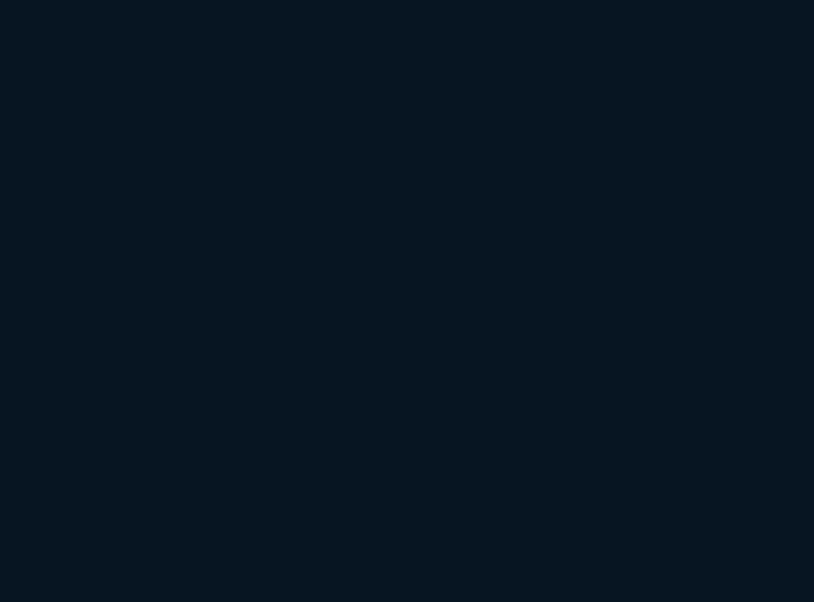
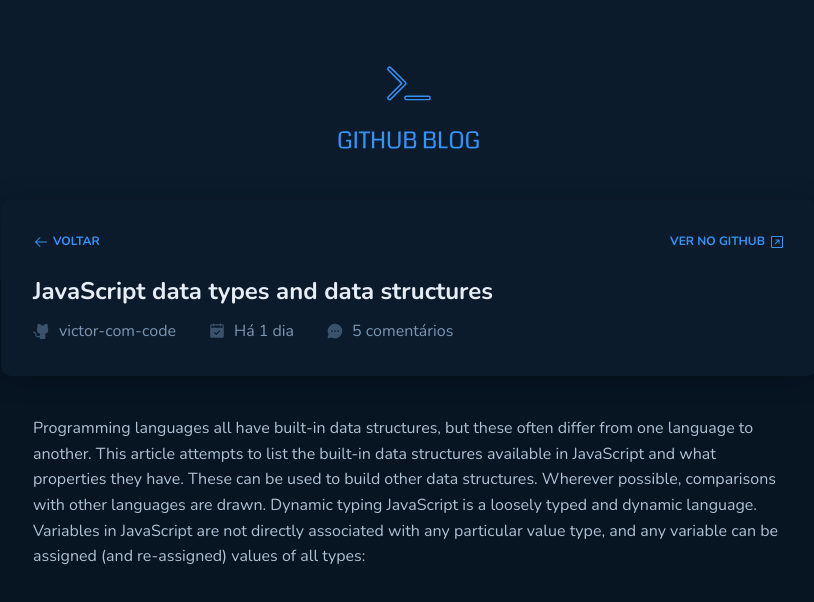
Before and after one commit to victor-com-code/Github-Blog, a React (Vite) app: page /post in a window 1280 px wide. Before the commit this address had no page. Shown: the top 602 px of the page, without its empty margins (231-1045 px from the left). Built offline with nearby package versions, Linux system fonts and the light colour scheme.

Commit message:
Estrutura visual - Estilizando página de post

```diff
--- a/src/Router.tsx
+++ b/src/Router.tsx
@@ -1,12 +1,14 @@
 import { Route, Routes } from 'react-router-dom'
 import { Blog } from './pages/Blog'
 import { DefaultLayout } from './layouts/DefaultLayouts'
+import { Post } from './pages/Post'
 
 export function Router() {
   return (
     <Routes>
       <Route path="/" element={<DefaultLayout />}>
         <Route path="/" element={<Blog />} />
+        <Route path="/post" element={<Post />} />
       </Route>
     </Routes>
   )
--- /dev/null
+++ b/src/pages/Post/index.tsx
@@ -0,0 +1,60 @@
+import {
+  ArrowLeft,
+  ArrowSquareUpRight,
+  CalendarCheck,
+  ChatCircleDots,
+  GithubLogo,
+} from '@phosphor-icons/react'
+import {
+  PostContainer,
+  PostContent,
+  PostHeader,
+  PostInfo,
+  PostLinks,
+} from './styles'
+import { TitleL } from '../../styles/titles'
+
+export function Post() {
+  return (
+    <PostContainer>
+      <PostHeader>
+        <PostLinks>
+          <a href="">
+            <ArrowLeft size={16} /> voltar
+          </a>
+          <a href="" target="_blank">
+            ver no github
+            <ArrowSquareUpRight size={16} />
+          </a>
+        </PostLinks>
+
+        <TitleL>JavaScript data types and data structures</TitleL>
+
+        <PostInfo>
+          <span>
+            <GithubLogo size={18} weight="fill" />
+            victor-com-code
+          </span>
+          <span>
+            <CalendarCheck size={18} weight="fill" />
+            Há 1 dia
+          </span>
+          <span>
+            <ChatCircleDots size={18} weight="fill" />5 comentários
+          </span>
+        </PostInfo>
+      </PostHeader>
+
+      <PostContent>
+        Programming languages all have built-in data structures, but these often
+        differ from one language to another. This article attempts to list the
+        built-in data structures available in JavaScript and what properties
+        they have. These can be used to build other data structures. Wherever
+        possible, comparisons with other languages are drawn. Dynamic typing
+        JavaScript is a loosely typed and dynamic language. Variables in
+        JavaScript are not directly associated with any particular value type,
+        and any variable can be assigned (and re-assigned) values of all types:
+      </PostContent>
+    </PostContainer>
+  )
+}
--- /dev/null
+++ b/src/pages/Post/styles.ts
@@ -0,0 +1,78 @@
+import { styled } from 'styled-components'
+
+export const PostContainer = styled.article`
+  width: 100%;
+  max-width: 864px;
+  margin: 4rem auto;
+  padding: 0 1.5rem;
+
+  display: flex;
+  flex-direction: column;
+`
+
+export const PostHeader = styled.header`
+  display: flex;
+  flex-direction: column;
+
+  margin-top: -9rem;
+  background: ${(props) => props.theme['base-profile']};
+  box-shadow: 0px 2px 28px 0px rgba(0, 0, 0, 0.2);
+  border-radius: 10px;
+  padding: 2rem;
+
+  h1 {
+    color: ${(props) => props.theme['base-title']};
+    margin: 1.25rem 0 0.5rem;
+  }
+`
+
+export const PostLinks = styled.nav`
+  display: flex;
+  justify-content: space-between;
+
+  a {
+    text-decoration: none;
+    text-transform: uppercase;
+    font-size: 0.75rem;
+    font-weight: 700;
+    color: ${(props) => props.theme.blue};
+
+    display: flex;
+    gap: 0.25rem;
+    align-items: center;
+    height: fit-content;
+
+    border-bottom: 1px solid transparent;
+
+    transition: border 0.5s ease;
+
+    &:hover {
+      border-bottom-color: ${(props) => props.theme.blue};
+    }
+  }
+`
+
+export const PostInfo = styled.div`
+  display: flex;
+  gap: 2rem;
+
+  span {
+    display: flex;
+    align-items: center;
+    gap: 0.5rem;
+
+    color: ${(props) => props.theme['base-span']};
+
+    svg {
+      color: ${(props) => props.theme['base-label']};
+    }
+  }
+`
+
+export const PostContent = styled.section`
+  display: flex;
+  flex-direction: column;
+  align-items: center;
+
+  padding: 2.5rem 2rem;
+`
```
